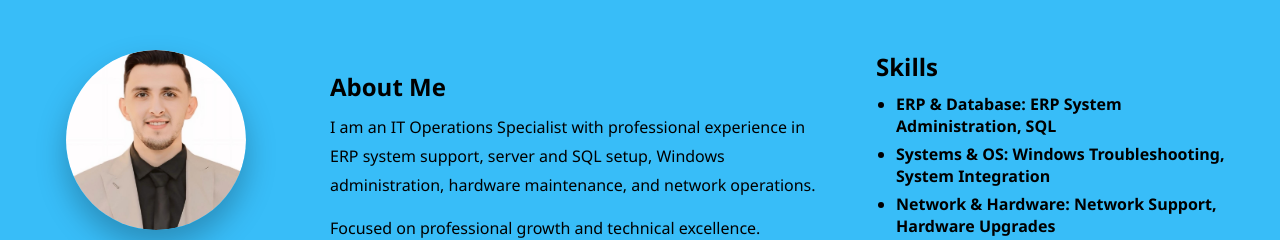
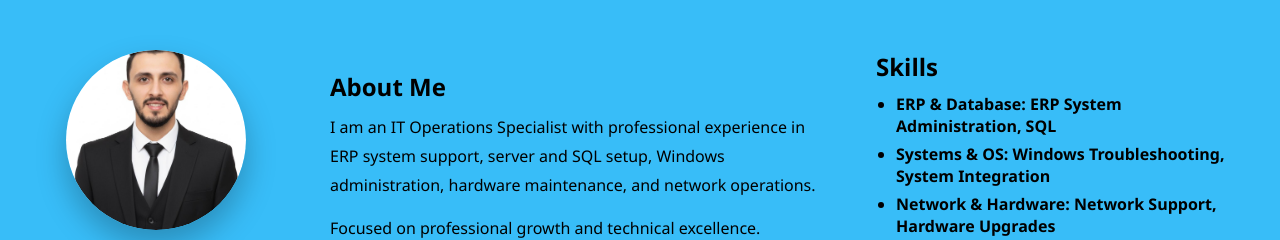
Before and after one commit to Kareem1ahmed/kareem.github.io, a plain HTML site: page index.html in a window 1280 px wide. Shown: the top 240 px of the page. Drawn offline with Linux system fonts and the light colour scheme.

Commit message:
Replace profile picture and retain layout
Updated profile picture and maintained content structure.

```diff
--- a/index.html
+++ b/index.html
@@ -12,7 +12,7 @@
     <!-- العمود الشمال -->
     <div class="left">
       <div class="circle-container">
-        <img src="1.jpg" alt="Kareem Ahmed" class="profile-pic">
+        <img src="2.jpeg" alt="Kareem Ahmed" class="profile-pic">
       </div>
       <h3 class="name">Kareem Ahmed</h3>
       <p class="job">Technical Support Engineer</p>
```
